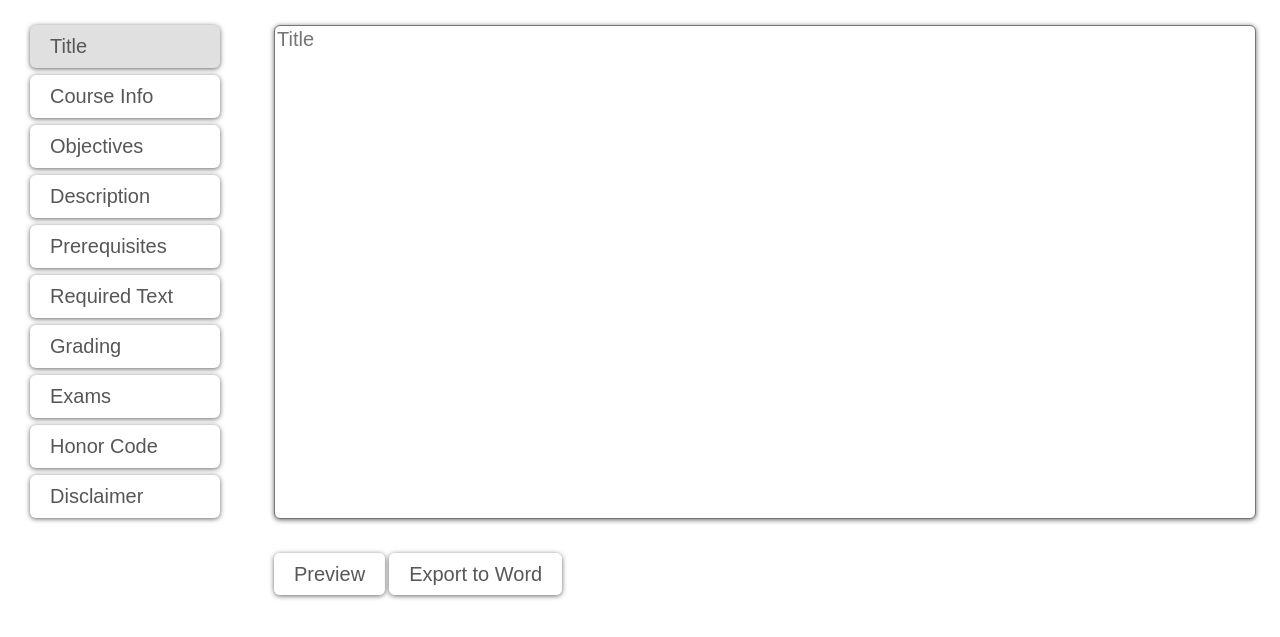
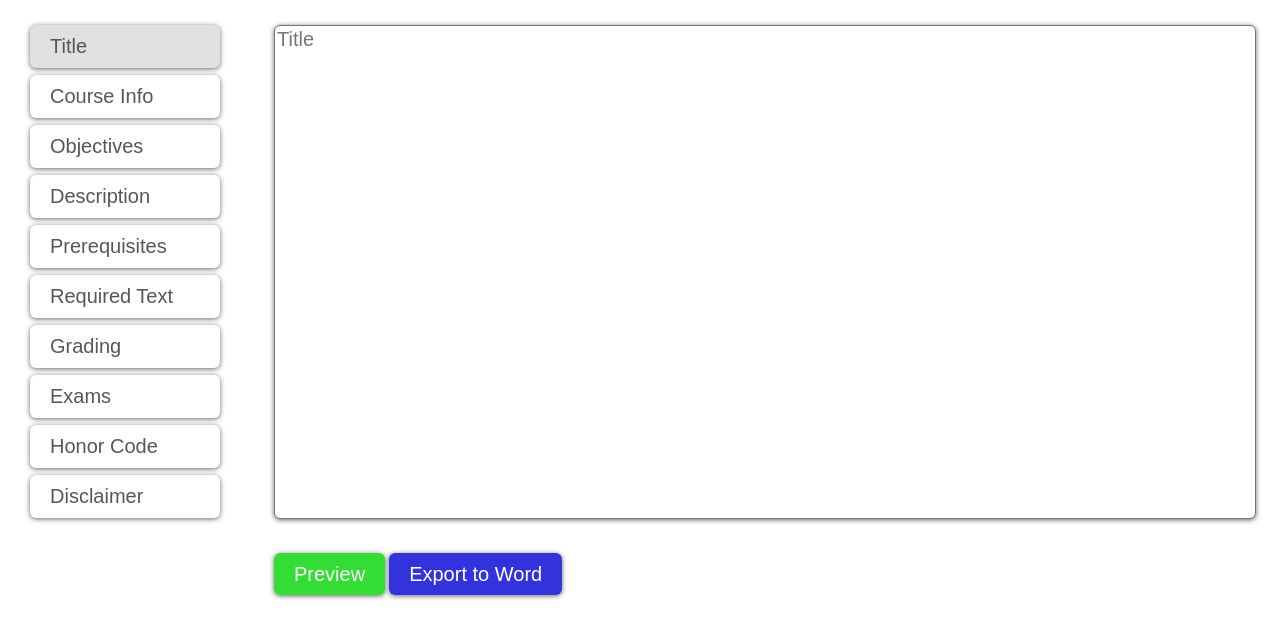
Before and after one commit to fmenozzi/syllabuilder, a website: page public/fed/index.html in a window 1280 px wide. Shown: the part 65-702 px from the top of the page. Drawn offline with nearby package versions, Linux system fonts and the light colour scheme.

Commit message:
Add some color to bottom buttons

```diff
--- a/public/fed/index.css
+++ b/public/fed/index.css
@@ -72,6 +72,78 @@ body {
 	text-decoration: none!important;
 }
 
+.preview-button {
+	-webkit-border-radius: 6;
+	-moz-border-radius: 6;
+	border-radius: 6px;
+
+	-webkit-box-shadow: 0px 1px 5px #666666;
+	-moz-box-shadow: 0px 1px 5px #666666;
+	box-shadow: 0px 1px 5px #666666;
+
+	font-family: Arial;
+	color: #575757;
+	font-size: 20px;
+	background: #ffffff;
+	padding: 10px 20px 10px 20px;
+	text-decoration: none;
+
+	user-select: none;
+	-moz-user-select: none;
+	-khtml-user-select: none;
+	-webkit-user-select: none;
+	-o-user-select: none;
+
+	cursor: pointer;
+
+	min-width: 150px;
+	max-width: 150px;
+
+	margin-bottom: 7px;
+}
+
+.preview-button:hover {
+	background: #e0e0e0!important;
+	color: #575757!important;
+	text-decoration: none!important;
+}
+
+.export-button {
+	-webkit-border-radius: 6;
+	-moz-border-radius: 6;
+	border-radius: 6px;
+
+	-webkit-box-shadow: 0px 1px 5px #666666;
+	-moz-box-shadow: 0px 1px 5px #666666;
+	box-shadow: 0px 1px 5px #666666;
+
+	font-family: Arial;
+	color: #575757;
+	font-size: 20px;
+	background: #ffffff;
+	padding: 10px 20px 10px 20px;
+	text-decoration: none;
+
+	user-select: none;
+	-moz-user-select: none;
+	-khtml-user-select: none;
+	-webkit-user-select: none;
+	-o-user-select: none;
+
+	cursor: pointer;
+
+	min-width: 150px;
+	max-width: 150px;
+
+	margin-bottom: 7px;
+}
+
+.export-button:hover {
+	background: #e0e0e0!important;
+	color: #575757!important;
+	text-decoration: none!important;
+}
+
 .editor {
 	width: 100%;
 	height: 488px;
--- a/public/fed/index.html
+++ b/public/fed/index.html
@@ -48,8 +48,8 @@
 
 		<!-- Bottom button panel -->
 		<div class="bottom">
-			<span class="section-button">Preview</span>
-			<span class="section-button">Export to Word</span>
+			<span class="preview-button" style="background: #33dd33; color: #ffffff;">Preview</span>
+			<span class="export-button"  style="background: #3333dd; color: #ffffff;">Export to Word</span>
 		</div>
 	</body>
 </html>
```
